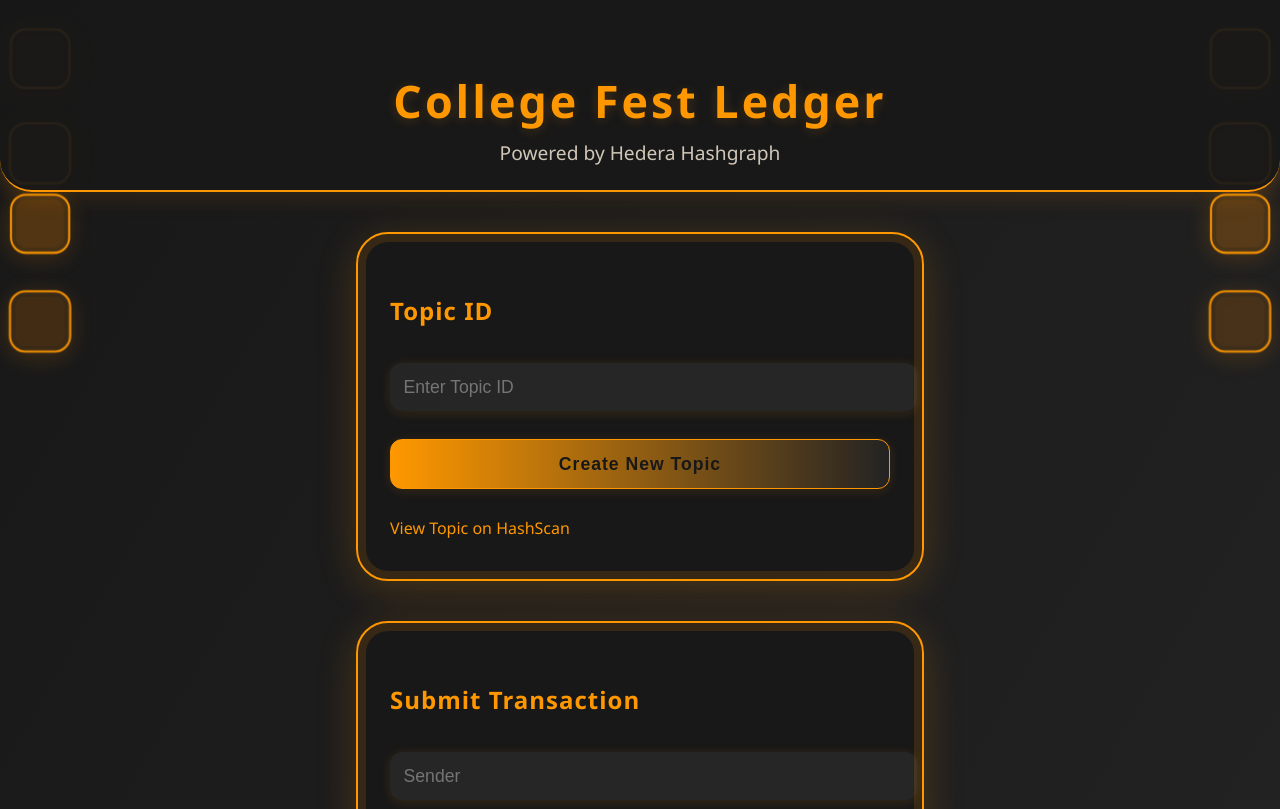
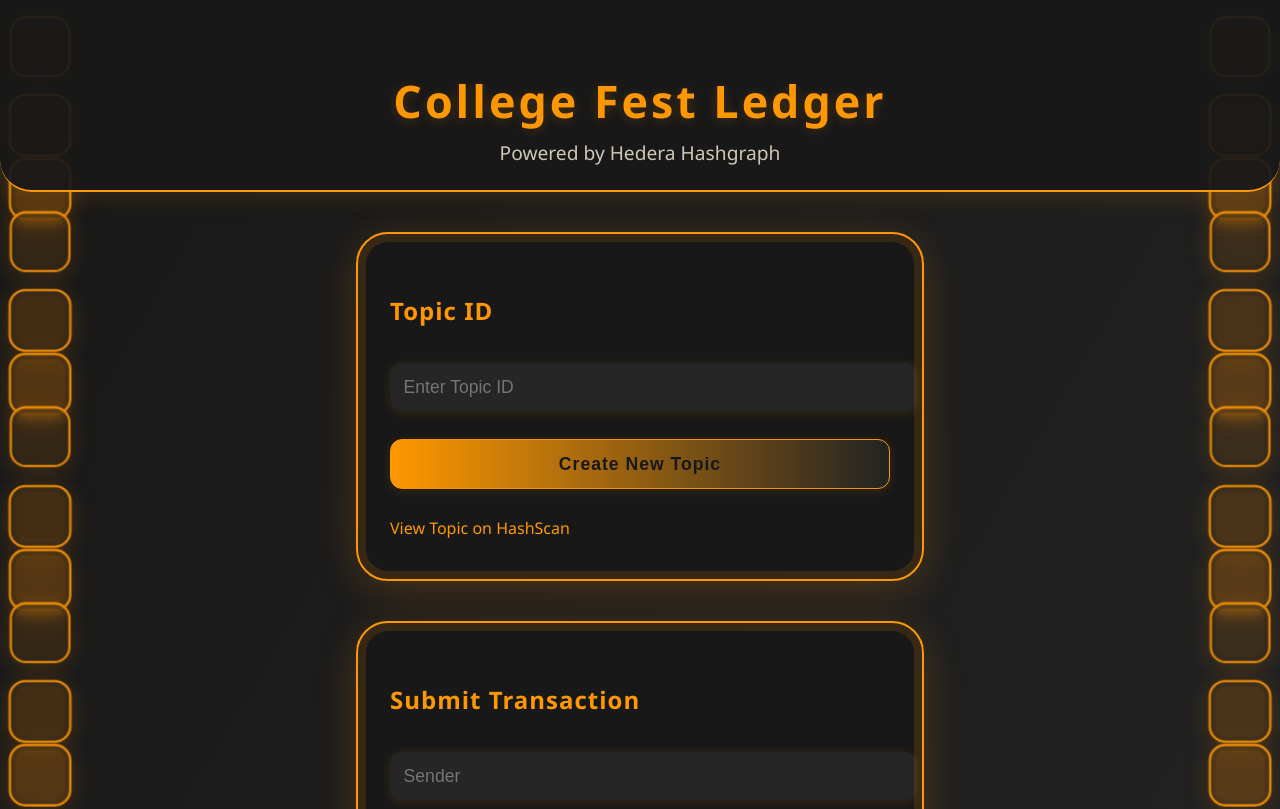
Before and after one commit to Sohail103/LeafLedger, a React (Create React App) app in the folder frontend/: page / in a window 1280 px wide. Shown: the top 809 px of the page. Built offline with nearby package versions, Linux system fonts and the light colour scheme.

Commit message:
increased number of blocks on the sides

```diff
--- a/frontend/src/App.js
+++ b/frontend/src/App.js
@@ -57,21 +57,45 @@
     setLoading(false);
   };
 
+  const blocks = Array.from({ length: 12 });
+
   if (showLoader) return <LoadingScreen />;
 
   return (
     <div className="hedera-app">
       <div className="blockchain-side blockchain-left">
-        <div className="blockchain-block"></div>
-        <div className="blockchain-block"></div>
-        <div className="blockchain-block"></div>
-        <div className="blockchain-block"></div>
+        {blocks.map((_, i) => (
+          <div
+            key={i}
+            className="blockchain-block"
+            style={{
+              animationDelay: `${(i % 3) * 0.7}s`,
+              background:
+                i % 3 === 0
+                  ? "rgba(255, 140, 0, 0.12)"
+                  : i % 3 === 1
+                    ? "rgba(255, 140, 0, 0.18)"
+                    : "rgba(255, 140, 0, 0.25)",
+            }}
+          />
+        ))}
       </div>
       <div className="blockchain-side blockchain-right">
-        <div className="blockchain-block"></div>
-        <div className="blockchain-block"></div>
-        <div className="blockchain-block"></div>
-        <div className="blockchain-block"></div>
+        {blocks.map((_, i) => (
+          <div
+            key={i}
+            className="blockchain-block"
+            style={{
+              animationDelay: `${(i % 3) * 0.7}s`,
+              background:
+                i % 3 === 0
+                  ? "rgba(255, 140, 0, 0.12)"
+                  : i % 3 === 1
+                    ? "rgba(255, 140, 0, 0.18)"
+                    : "rgba(255, 140, 0, 0.25)",
+            }}
+          />
+        ))}
       </div>
       <header>
         <h1>College Fest Ledger</h1>
--- a/frontend/src/hedera-theme.css
+++ b/frontend/src/hedera-theme.css
@@ -16,6 +16,10 @@
     width: 80px;
     z-index: 1;
     pointer-events: none;
+    display: flex;
+    flex-direction: column;
+    justify-content: space-between;
+    padding: 12px 0;
 }
 
 .blockchain-left {
@@ -31,13 +35,13 @@
 .blockchain-block {
     width: 56px;
     height: 56px;
-    margin: 24px auto;
     border-radius: 16px;
     background: rgba(255, 140, 0, 0.12);
     border: 2px solid #ff9800;
     box-shadow: 0 4px 24px #ff980033, 0 0 0 4px #23232344 inset;
     backdrop-filter: blur(6px);
     animation: floatBlock 3s infinite ease-in-out;
+    margin: 0 auto;
 }
 
 .blockchain-block:nth-child(2n) {
```
